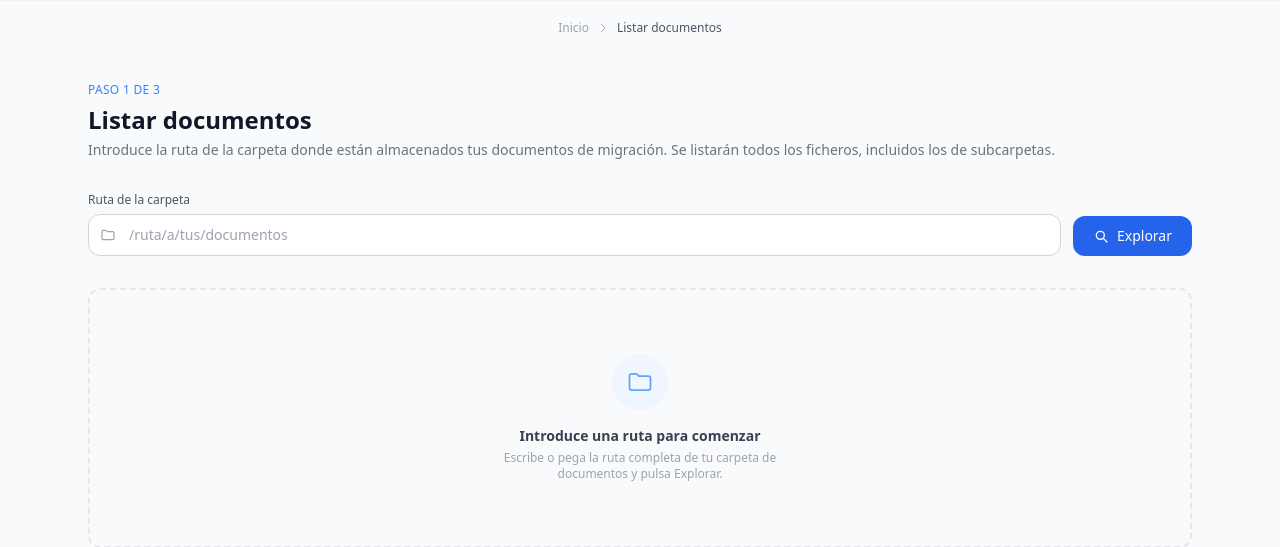
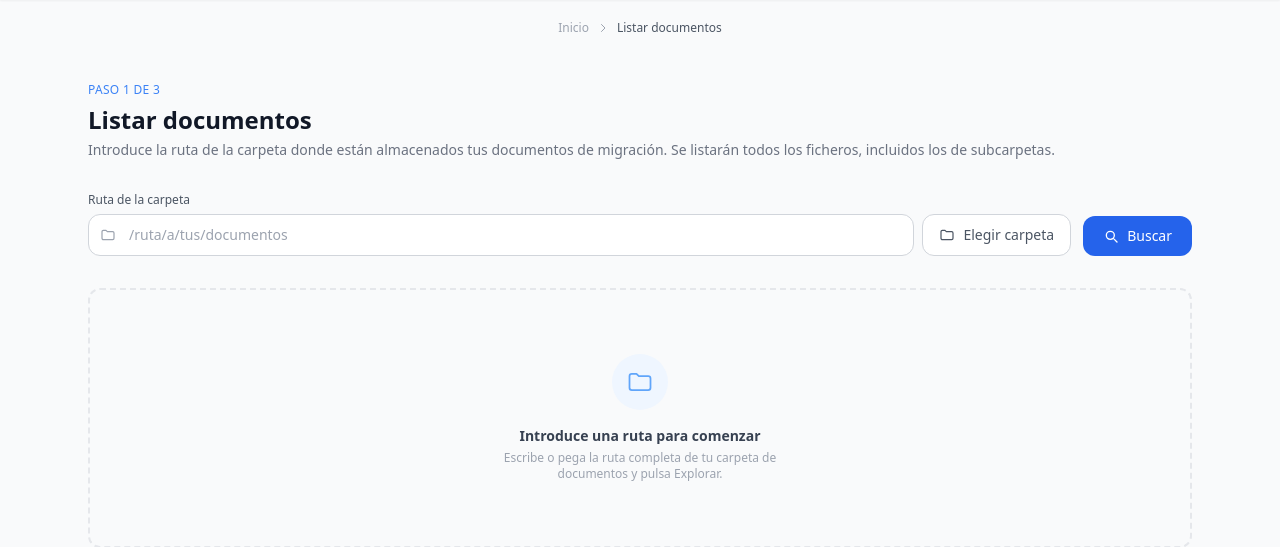
Before and after one commit to aruiz-cliniccloud/cliniccloud-migrations-documents-python, a Flask app: page /documents in a window 1280 px wide. Shown: the part 57-604 px from the top of the page. Run offline with Flask 3, Linux system fonts and the light colour scheme; some libraries are stand-ins or nearby versions.

Commit message:
feat: add native OS folder picker to listing page (TDD)
- GET /browse-folder opens tkinter filedialog on the server
- Returns selected path as JSON; null if cancelled or tkinter unavailable
- _pick_folder() extracted for clean mocking in tests
- Listing template: "Elegir carpeta / Choose folder" button alongside text input
- Button shows spinner while dialog is open; re-enables on close/cancel
- On selection, fills the path input and auto-submits the form
- Falls back gracefully (user can still type path manually)

57 tests passing

Co-Authored-By: Claude Sonnet 4.6 <noreply@anthropic.com>

```diff
--- a/app/__init__.py
+++ b/app/__init__.py
@@ -3,6 +3,7 @@ from flask import Flask, session
 from app.routes.home import home_bp
 from app.routes.listing import listing_bp
 from app.routes.language import language_bp
+from app.routes.folder_picker import folder_picker_bp
 from app.services.translator import load_translator, DEFAULT_LANG
 
 
@@ -19,6 +20,7 @@ def create_app(config: dict | None = None) -> Flask:
     app.register_blueprint(home_bp)
     app.register_blueprint(listing_bp)
     app.register_blueprint(language_bp)
+    app.register_blueprint(folder_picker_bp)
 
     @app.context_processor
     def inject_translator():
--- a/app/templates/listing.html
+++ b/app/templates/listing.html
@@ -37,7 +37,8 @@
           </span>
         {% endif %}
       </label>
-      <div class="relative">
+      <div class="flex gap-2">
+        <div class="relative flex-1">
           <div class="absolute inset-y-0 left-0 flex items-center pl-3 pointer-events-none text-gray-400">
             <svg class="w-4 h-4" fill="none" viewBox="0 0 24 24" stroke="currentColor" stroke-width="1.8">
               <path stroke-linecap="round" stroke-linejoin="round" d="M3 7a2 2 0 012-2h4l2 2h8a2 2 0 012 2v8a2 2 0 01-2 2H5a2 2 0 01-2-2V7z"/>
@@ -55,6 +56,22 @@
                    {% if error %}border-red-400 focus:ring-red-300{% else %}border-gray-300 focus:ring-blue-200{% endif %}
                    focus:outline-none focus:ring-2 focus:border-transparent transition"
           >
+        </div>
+        <button
+          type="button"
+          id="pick-folder-btn"
+          title="{{ t('listing.choose_folder_title') }}"
+          onclick="pickFolder()"
+          class="flex items-center gap-2 px-4 py-2.5 text-sm font-medium text-gray-600 bg-white border border-gray-300 rounded-xl hover:bg-gray-50 hover:border-gray-400 active:bg-gray-100 transition whitespace-nowrap">
+          <svg id="pick-folder-icon" class="w-4 h-4" fill="none" viewBox="0 0 24 24" stroke="currentColor" stroke-width="1.8">
+            <path stroke-linecap="round" stroke-linejoin="round" d="M3 7a2 2 0 012-2h4l2 2h8a2 2 0 012 2v8a2 2 0 01-2 2H5a2 2 0 01-2-2V7z"/>
+          </svg>
+          <svg id="pick-folder-spinner" class="w-4 h-4 hidden animate-spin" viewBox="0 0 24 24" fill="none">
+            <circle class="opacity-25" cx="12" cy="12" r="10" stroke="currentColor" stroke-width="4"/>
+            <path class="opacity-75" fill="currentColor" d="M4 12a8 8 0 018-8v4a4 4 0 00-4 4H4z"/>
+          </svg>
+          {{ t("listing.choose_folder_button") }}
+        </button>
       </div>
       {% if error %}
         <p class="mt-1.5 text-xs text-red-600 flex items-center gap-1">
@@ -197,6 +214,31 @@
 
 {% block scripts %}
 <script>
+  async function pickFolder() {
+    const btn    = document.getElementById('pick-folder-btn');
+    const icon   = document.getElementById('pick-folder-icon');
+    const spinner = document.getElementById('pick-folder-spinner');
+
+    btn.disabled = true;
+    icon.classList.add('hidden');
+    spinner.classList.remove('hidden');
+
+    try {
+      const res  = await fetch('/browse-folder');
+      const data = await res.json();
+      if (data.path) {
+        document.getElementById('path').value = data.path;
+        document.getElementById('path').closest('form').submit();
+      }
+    } catch (_) {
+      // silently ignore — user can still type the path manually
+    } finally {
+      btn.disabled = false;
+      icon.classList.remove('hidden');
+      spinner.classList.add('hidden');
+    }
+  }
+
   function filterTable(query) {
     const rows = document.querySelectorAll('.doc-row');
     const noResults = document.getElementById('no-filter-results');
--- a/app/translations/en.json
+++ b/app/translations/en.json
@@ -61,7 +61,9 @@
   "listing.path_label": "Folder path",
   "listing.path_hint": "configured default:",
   "listing.placeholder": "/path/to/your/documents",
-  "listing.browse_button": "Browse",
+  "listing.choose_folder_button": "Choose folder",
+  "listing.choose_folder_title": "Open system folder picker",
+  "listing.browse_button": "Search",
   "listing.reset_button": "Reset",
   "listing.documents_found_one": "document found in",
   "listing.documents_found_many": "documents found in",
--- a/app/translations/es.json
+++ b/app/translations/es.json
@@ -61,7 +61,9 @@
   "listing.path_label": "Ruta de la carpeta",
   "listing.path_hint": "valor por defecto configurado:",
   "listing.placeholder": "/ruta/a/tus/documentos",
-  "listing.browse_button": "Explorar",
+  "listing.choose_folder_button": "Elegir carpeta",
+  "listing.choose_folder_title": "Abrir selector de carpetas del sistema",
+  "listing.browse_button": "Buscar",
   "listing.reset_button": "Restablecer",
   "listing.documents_found_one": "documento encontrado en",
   "listing.documents_found_many": "documentos encontrados en",
```
Also changed, not shown: app/routes/folder_picker.py (added, +24 -0 lines), tests/routes/test_folder_picker.py (added, +24 -0 lines). Lines whose indentation alone changed are shown as unchanged.
